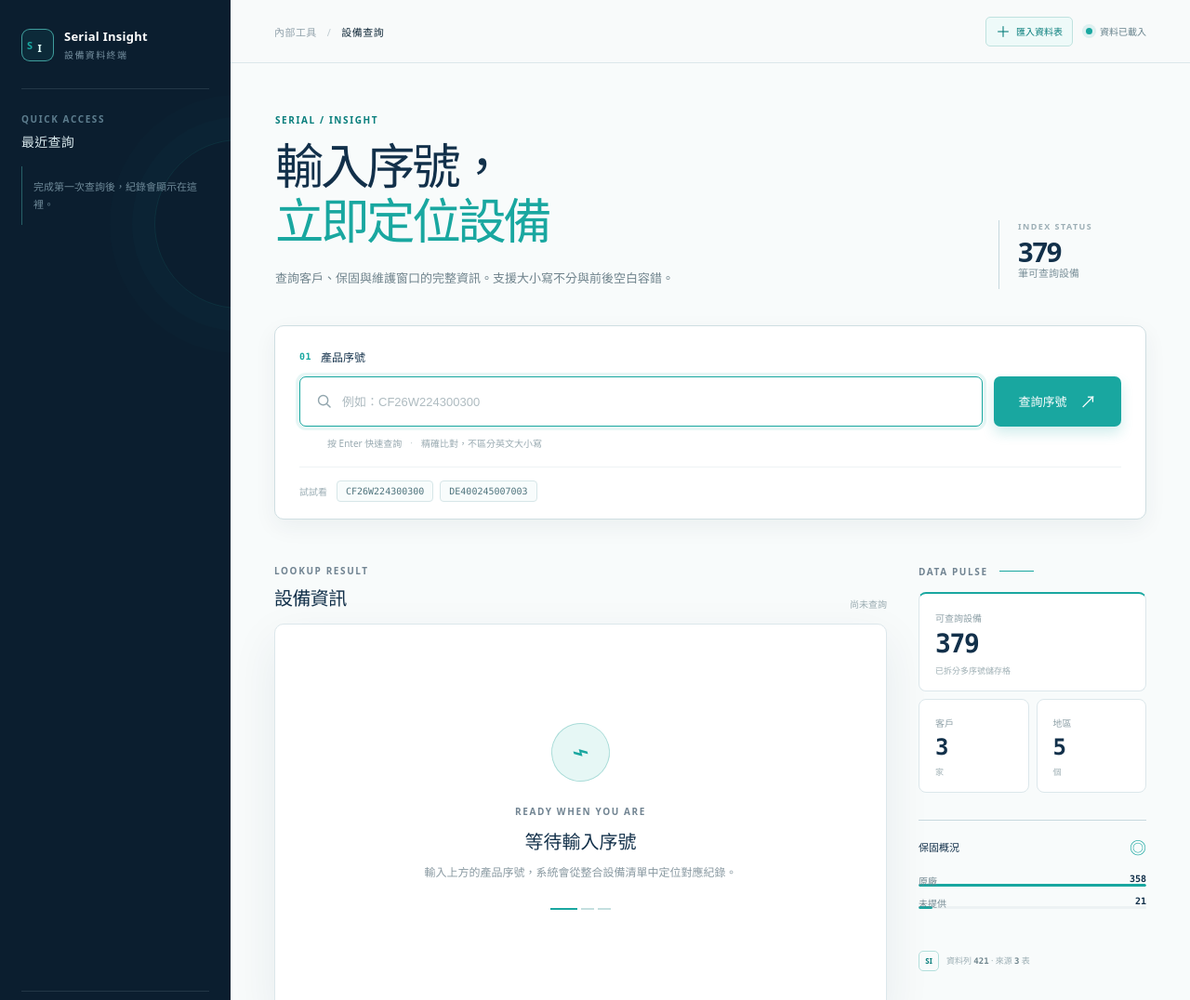
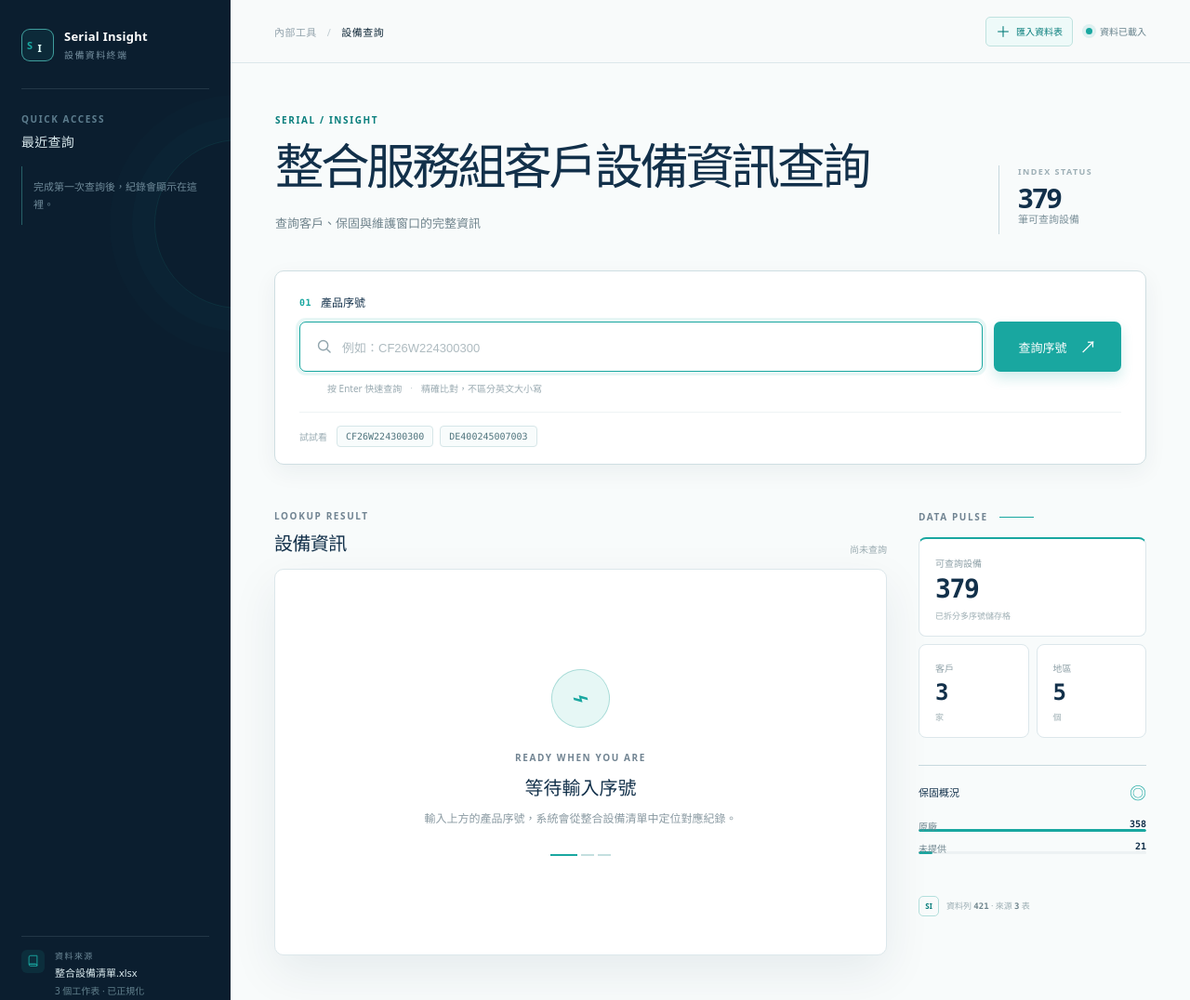
Before and after one commit to bookerhsu70/serial-insight, a website: page index.html in a window 1280 px wide. Shown: the top 1076 px of the page at 93% size. Drawn offline with Linux system fonts and the light colour scheme.

Commit message:
Add files via upload

```diff
--- a/index.html
+++ b/index.html
@@ -64,8 +64,8 @@
           <section class="query-hero" aria-labelledby="pageTitle">
             <div class="hero-copy">
               <p class="eyebrow eyebrow--accent">SERIAL / INSIGHT</p>
-              <h1 id="pageTitle">輸入序號，<br /><em>立即定位設備</em></h1>
-              <p class="hero-description">查詢客戶、保固與維護窗口的完整資訊。支援大小寫不分與前後空白容錯。</p>
+              <h1 id="pageTitle">整合服務組客戶設備資訊查詢<br /></h1>
+              <p class="hero-description">查詢客戶、保固與維護窗口的完整資訊</p>
             </div>
             <div class="hero-index" aria-label="資料索引狀態">
               <span class="hero-index-label">INDEX STATUS</span>
```
